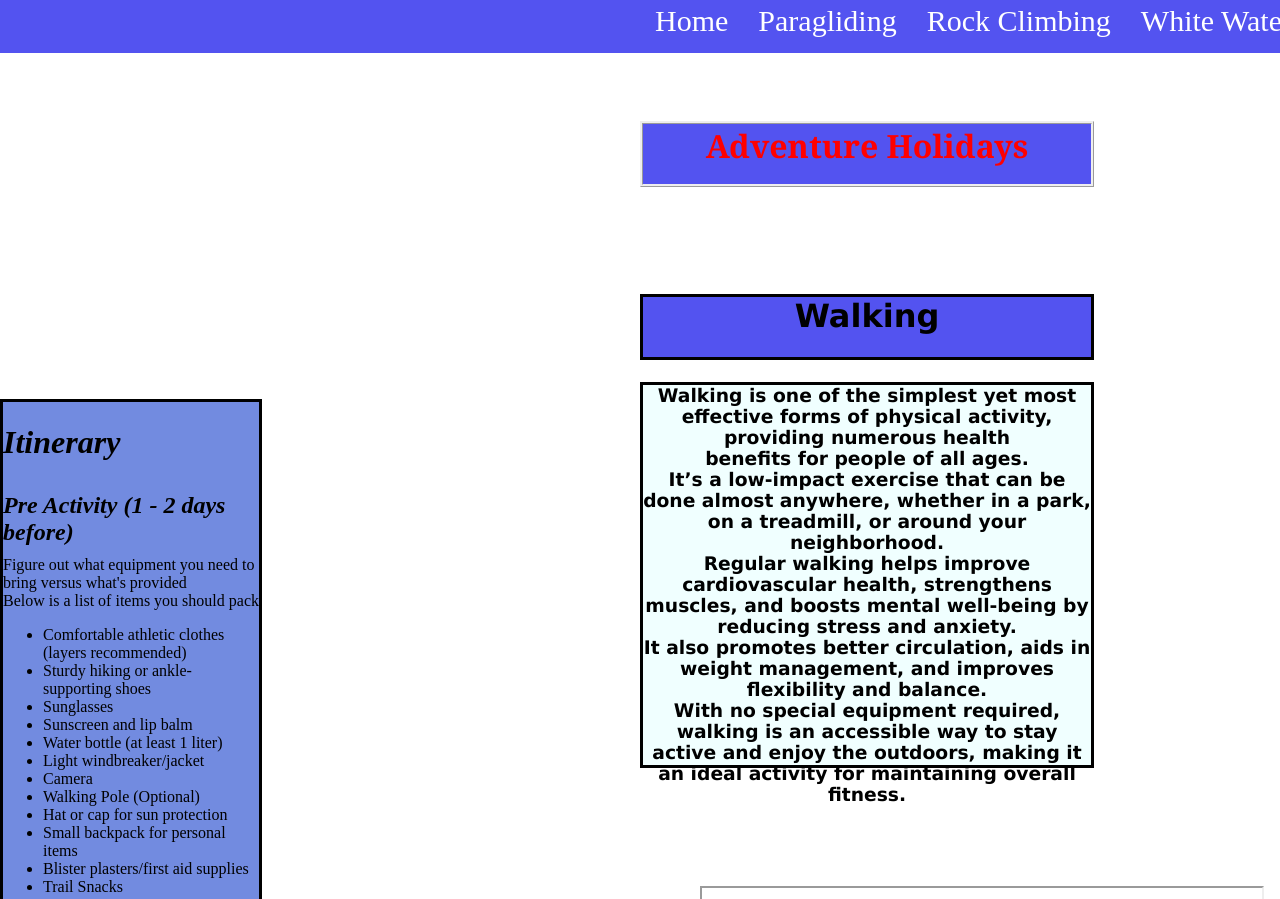
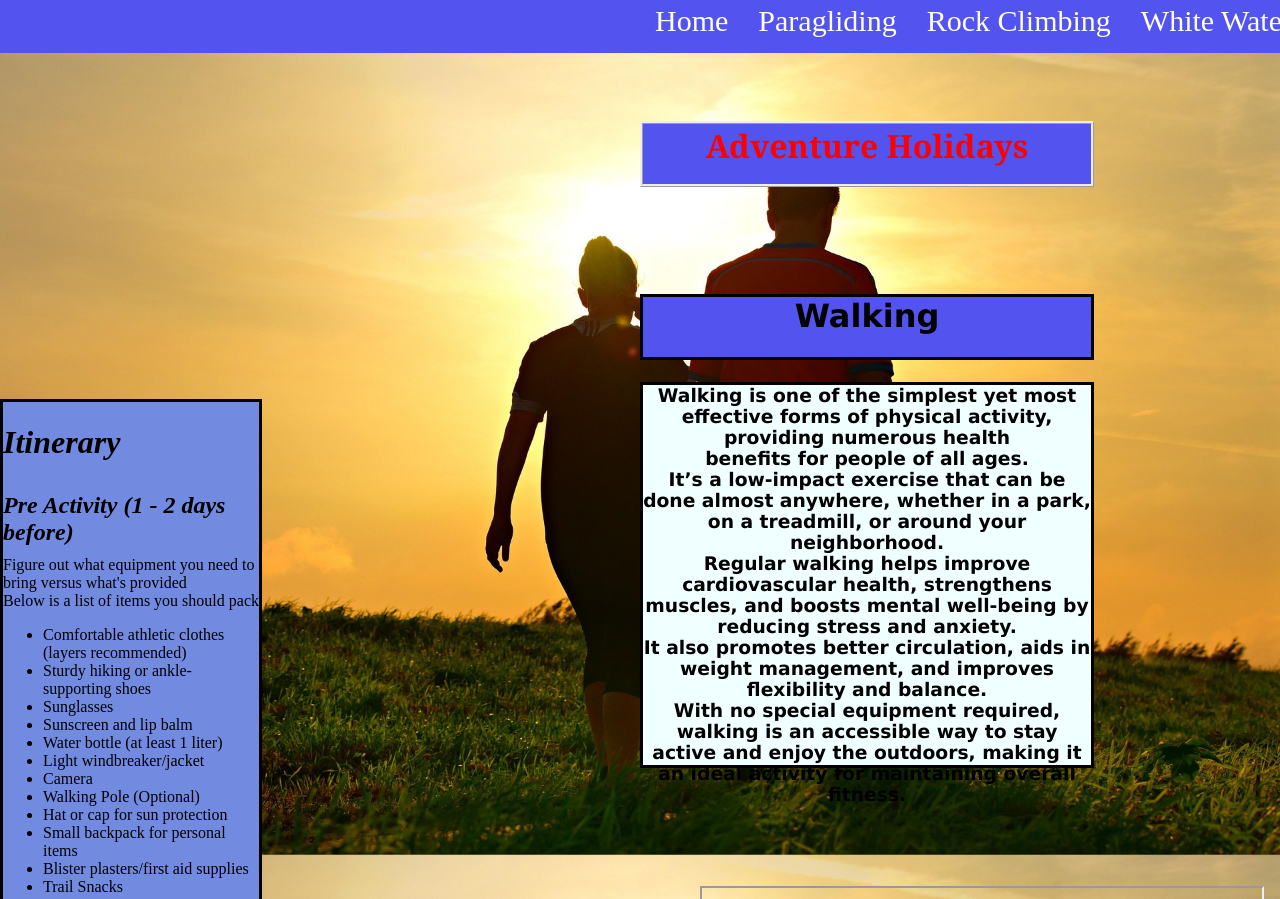
Before and after one commit to Callum1703/Adventure-Holidays, a plain HTML site: page Walking.html in a window 1280 px wide. Shown: the top 899 px of the page. Drawn offline with Linux system fonts and the light colour scheme; the site is published under a folder, as on GitHub Pages, so addresses that start at the root find nothing; grey boxes are pictures that could not be loaded.

Commit message:
Update Walk.css

```diff
--- a/Walk.css
+++ b/Walk.css
@@ -103,7 +103,7 @@ body {
 
 /* Background Image for the Page */
 html {
-    background: url(/Imgs/love-3694475_1920.jpg) no-repeat center center fixed;
+    background: url(Imgs/love-3694475_1920.jpg) no-repeat center center fixed;
     -webkit-background-size: cover;
     -moz-background-size: cover;
     -o-background-size: cover;
```
